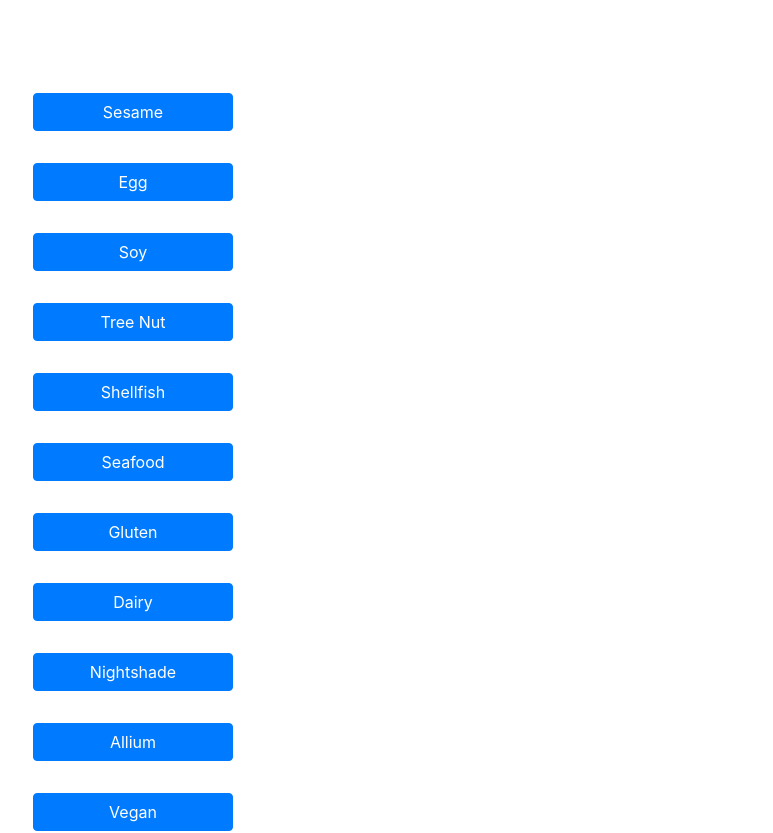
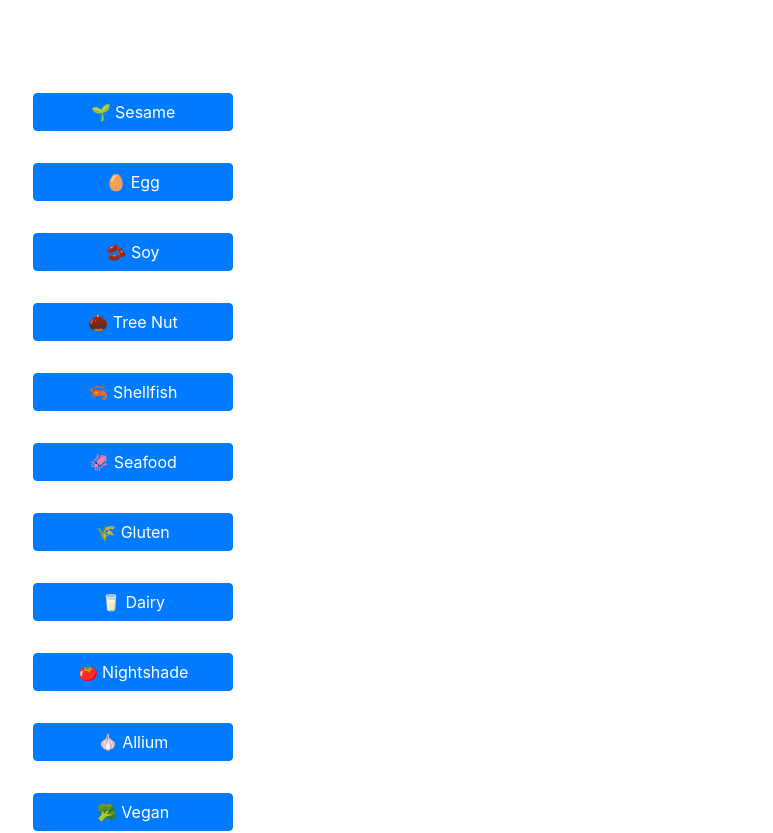
Before and after one commit to Gregcheersykes/Barcelona, a plain HTML site: page index.html in a window 1280 px wide. Shown: the part 121-954 px from the top of the page, without its empty margins (507-1280 px from the left). Drawn offline with nearby package versions, Linux system fonts and the light colour scheme.

Commit message:
Add files via upload

```diff
--- a/index.html
+++ b/index.html
@@ -30,40 +30,40 @@
 
     <br>
 
-    <button class="btn btn-primary mb-2 allergy-btn">Sesame</button>
+    <button class="btn btn-primary mb-2 allergy-btn"> 🌱  Sesame</button>
     <br>
-    <button class="btn btn-primary mb-2 allergy-btn">Egg</button>
+    <button class="btn btn-primary mb-2 allergy-btn"> 🥚 Egg</button>
     <br>
 
-    <button class="btn btn-primary mb-2 allergy-btn">Soy</button>
+    <button class="btn btn-primary mb-2 allergy-btn">🫘 Soy</button>
     <br>
 
-    <button class="btn btn-primary mb-2 allergy-btn">Tree Nut</button>
+    <button class="btn btn-primary mb-2 allergy-btn">🌰 Tree Nut</button>
     <br>
 
-    <button class="btn btn-primary mb-2 allergy-btn">Shellfish</button>
+    <button class="btn btn-primary mb-2 allergy-btn">🦐 Shellfish</button>
     <br>
 
-    <button class="btn btn-primary mb-2 allergy-btn">Seafood</button>
+    <button class="btn btn-primary mb-2 allergy-btn">🦑 Seafood</button>
     <br>
 
-    <button class="btn btn-primary mb-2 allergy-btn">Gluten</button>
+    <button class="btn btn-primary mb-2 allergy-btn">🌾 Gluten</button>
     <br>
 
-    <button class="btn btn-primary mb-2 allergy-btn">Dairy</button>
+    <button class="btn btn-primary mb-2 allergy-btn">🥛 Dairy</button>
     <br>
 
-    <button class="btn btn-primary mb-2 allergy-btn">Nightshade</button>
+    <button class="btn btn-primary mb-2 allergy-btn">🍅 Nightshade</button>
     <br>
 
-    <button class="btn btn-primary mb-2 allergy-btn">Allium</button>
+    <button class="btn btn-primary mb-2 allergy-btn">🧄 Allium</button>
     <br>
 
-    <button class="btn btn-primary mb-2 allergy-btn">Vegan</button>
+    <button class="btn btn-primary mb-2 allergy-btn">🥦 Vegan</button>
 
     <br>
 
-    <button class="btn btn-primary mb-2 allergy-btn">Vegetarian</button>
+    <button class="btn btn-primary mb-2 allergy-btn">🥕 Vegetarian</button>
 
     <br>
 
```
